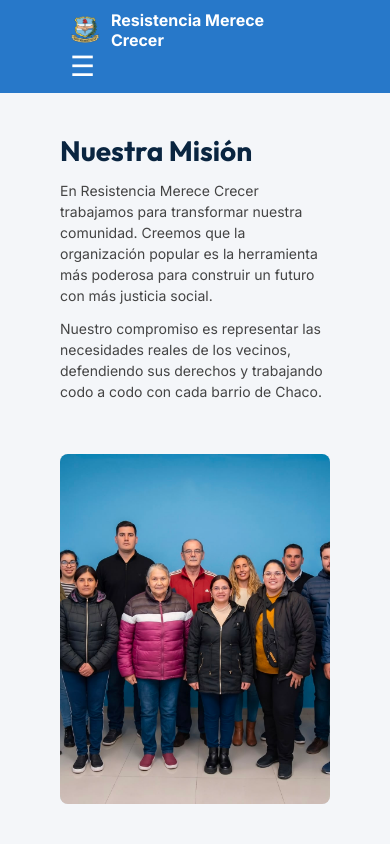
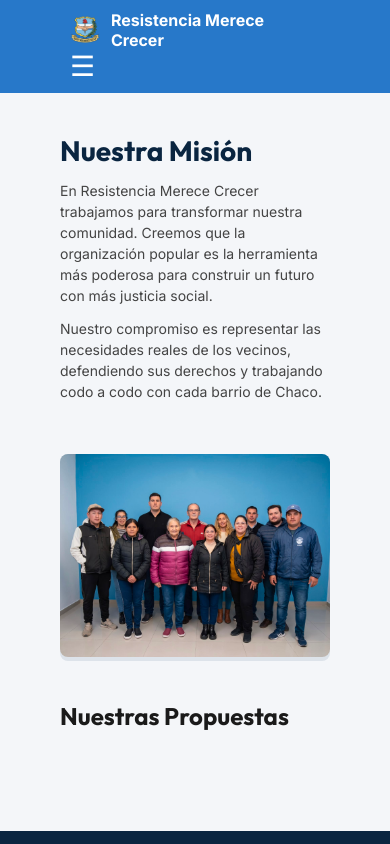
Before and after one commit to esqmarcelo/resistencia-merece-crecer, a React (Vite) app: page /quienes-somos in a window 390 px wide. Shown: the top 844 px of the page. Built offline with nearby package versions, Linux system fonts and the light colour scheme.

Commit message:
modificaciones en la adpatabilidad en dispositivos moviles

```diff
--- a/src/index.css
+++ b/src/index.css
@@ -331,6 +331,14 @@ h3 {
   .header-logo-img {
     height: 30px;
   }
+
+  .mision-imagen {
+    height: auto;
+  }
+
+  .mision-imagen img {
+    height: auto;
+  }
 }
 
 .eventos-grid {
```
